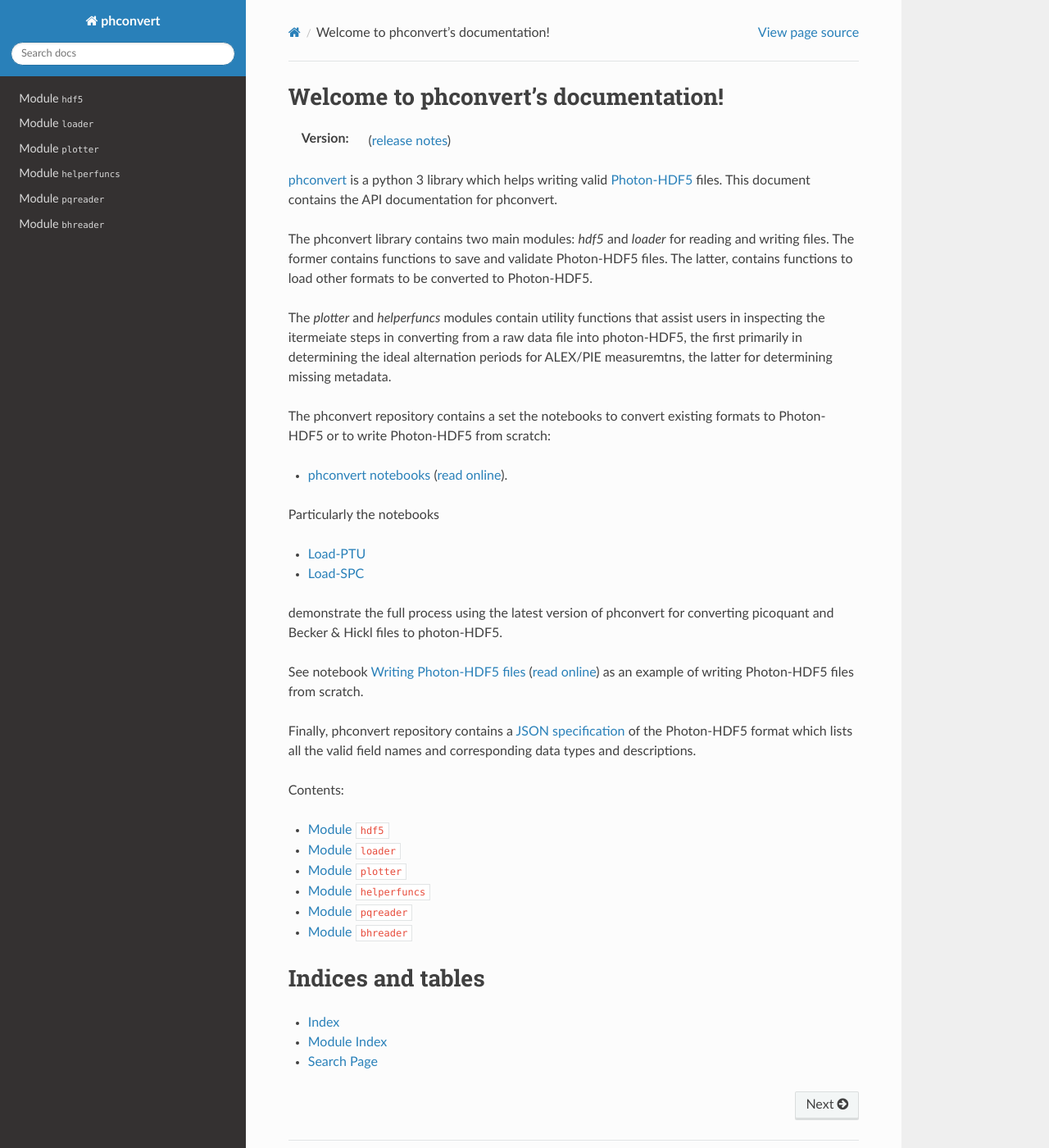
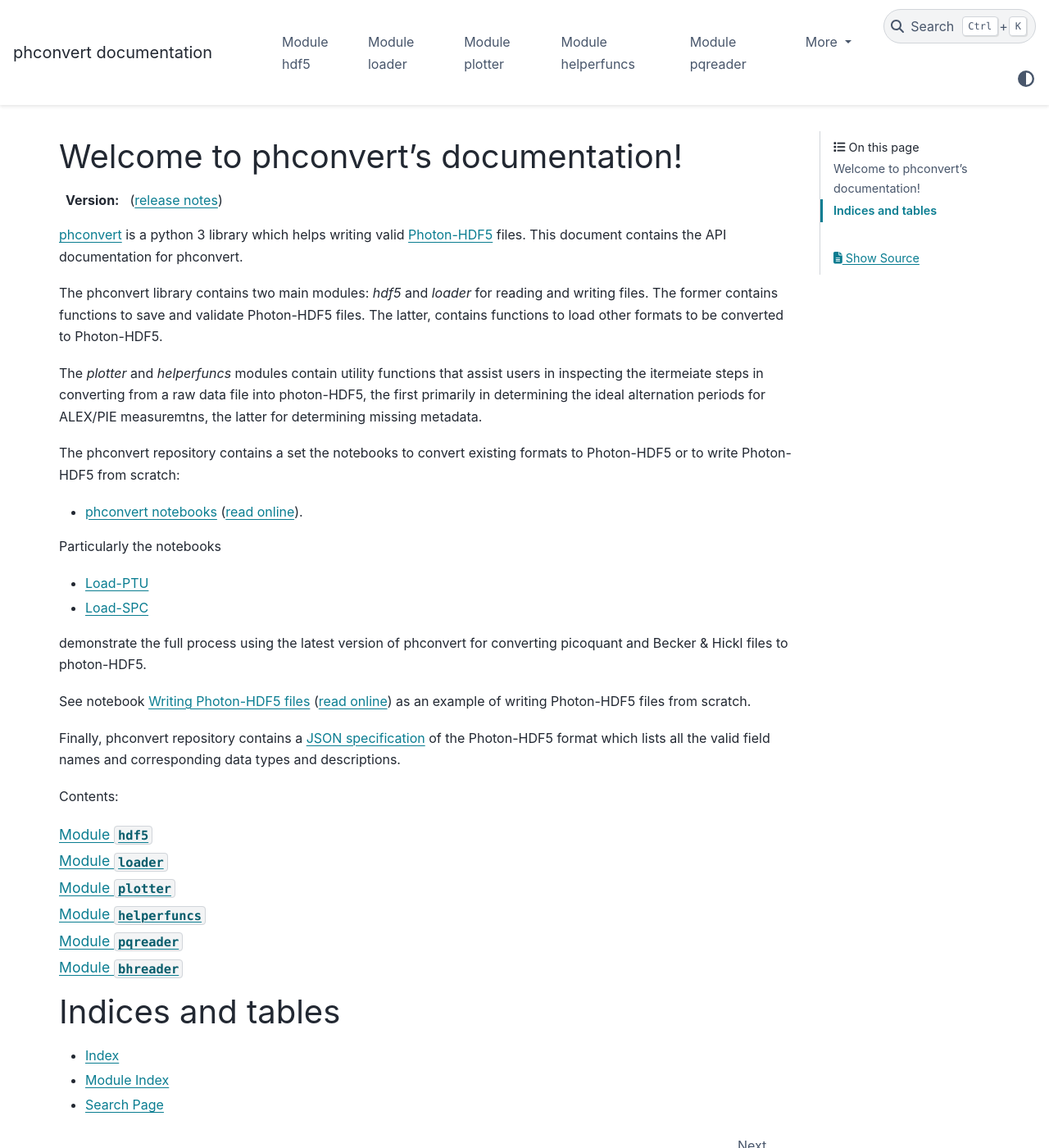
Before and after one commit to Photon-HDF5/phconvert, a Sphinx documentation site: the page built from docs/index.rst, in a window 1280 px wide and 1400 px high. Shown: the whole window at 82% size. Built offline with Sphinx 7.4.7 and the PyData theme 0.15.4, drawn with Linux system fonts in a browser that asks for light colours; some of the changed text lies outside the part shown.

Commit message:
Switch to pydata_sphinx_theme

```diff
--- a/docs/conf.py
+++ b/docs/conf.py
@@ -132,11 +132,7 @@ todo_include_todos = False
 
 # The theme to use for HTML and HTML Help pages.  See the documentation for
 # a list of builtin themes.
-#html_theme = 'alabaster'
-if not on_rtd:
-    import sphinx_rtd_theme
-    html_theme = 'sphinx_rtd_theme'
-    html_theme_path = [sphinx_rtd_theme.get_html_theme_path()]
+html_theme = 'pydata_sphinx_theme'
 
 # Theme options are theme-specific and customize the look and feel of a theme
 # further.  For a list of options available for each theme, see the
--- a/docs/requirements.txt
+++ b/docs/requirements.txt
@@ -1 +1,2 @@
-sphinx==5.0.2
+sphinx==6.2.1
+pydata_sphinx_theme==0.9.0
```
